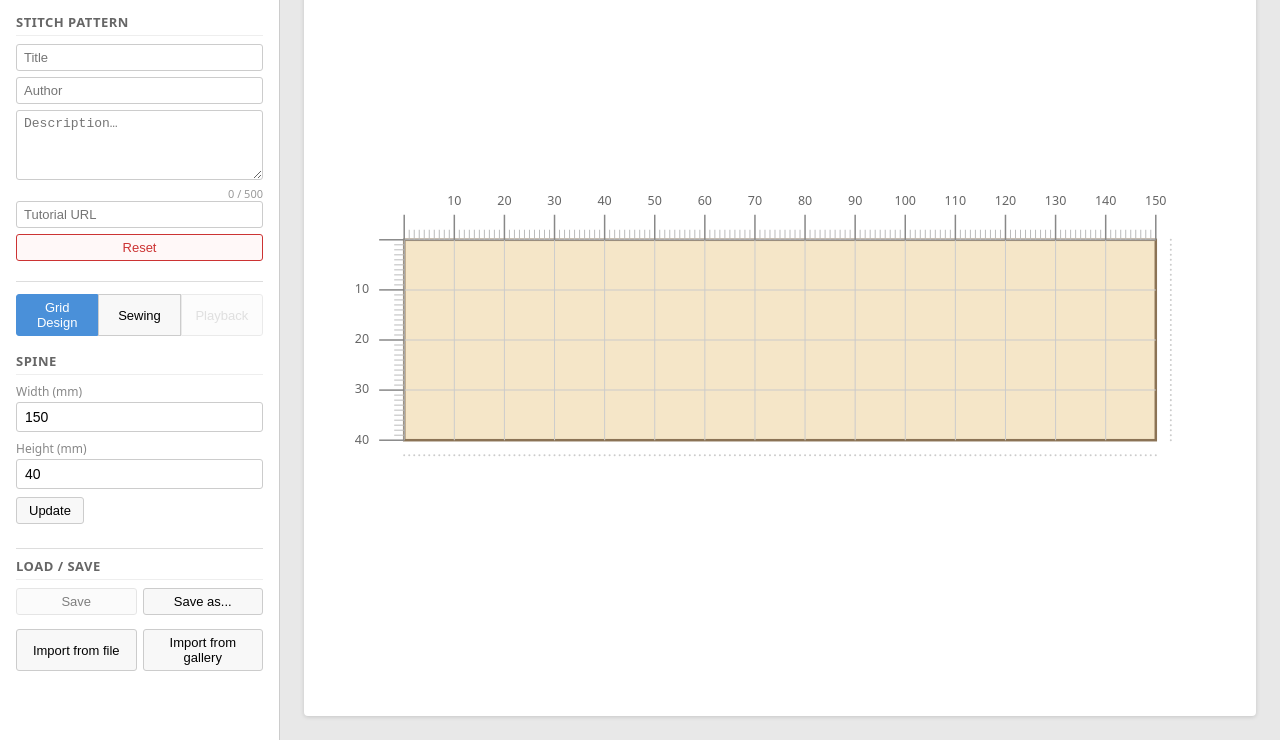
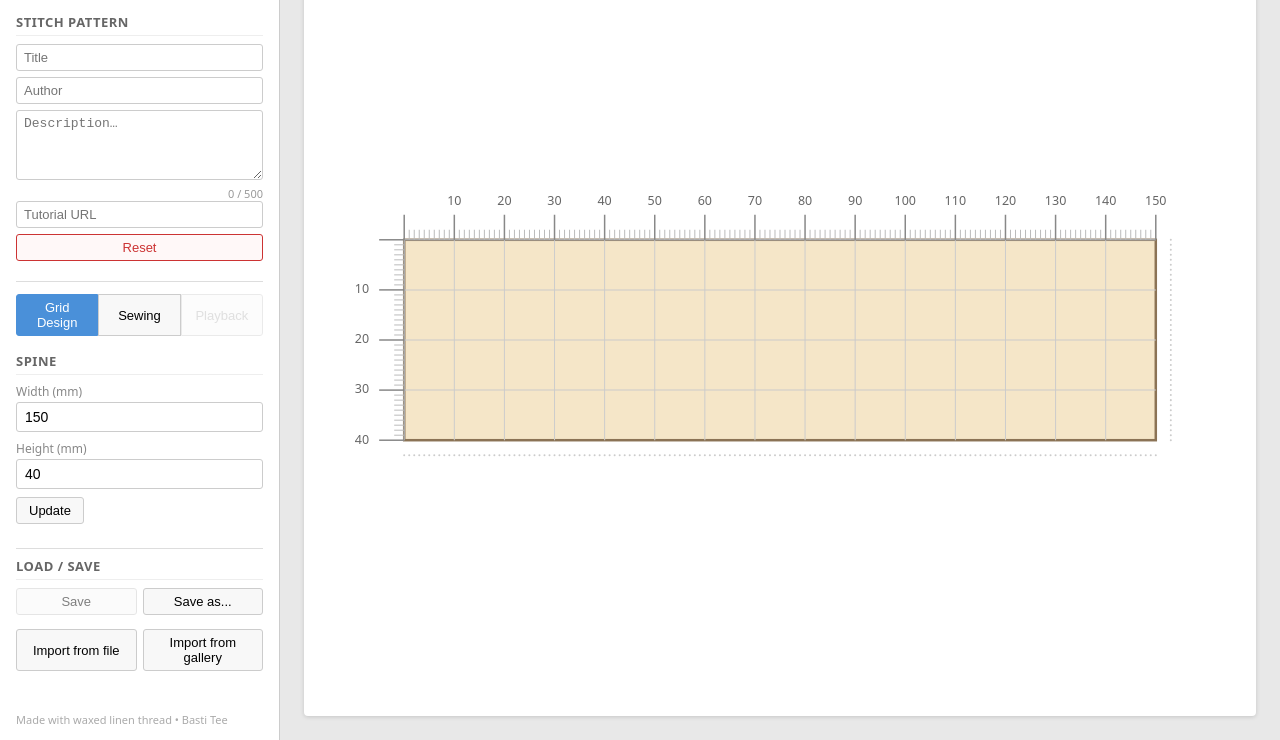
Before and after one commit to BastiTee/bookbinding-stitcher, a website built with Vite: page index.html in a window 1280 px wide. Shown: the part 60-800 px from the top of the page. Built offline with nearby package versions, Linux system fonts and the light colour scheme.

Commit message:
Add footer

```diff
--- a/src/style.css
+++ b/src/style.css
@@ -30,6 +30,24 @@ body {
   border-right: 1px solid #ccc;
   padding: 16px;
   overflow-y: auto;
+  display: flex;
+  flex-direction: column;
+}
+
+.sidebar-footer {
+  margin-top: auto;
+  padding-top: 12px;
+}
+
+.sidebar-footer-link {
+  font-size: 11px;
+  color: #aaa;
+  text-decoration: none;
+  cursor: default;
+}
+
+.sidebar-footer-link:hover {
+  cursor: pointer;
 }
 
 .app-header {
--- a/src/ui.ts
+++ b/src/ui.ts
@@ -288,6 +288,16 @@ export function buildUI(container: HTMLElement, model: GridModel) {
   const fileNameDisplay = el("div", "current-file-name");
   persistentPanel.appendChild(fileNameDisplay);
   persistentPanel.appendChild(importError);
+
+  const sidebarFooter = el("div", "sidebar-footer");
+  const footerLink = document.createElement("a");
+  footerLink.href = "https://github.com/BastiTee/bookbinding-stitcher";
+  footerLink.target = "_blank";
+  footerLink.rel = "noopener noreferrer";
+  footerLink.className = "sidebar-footer-link";
+  footerLink.textContent = "Made with waxed linen thread • Basti Tee";
+  sidebarFooter.appendChild(footerLink);
+  sidebar.appendChild(sidebarFooter);
 
   function updateFileNameDisplay() {
     fileNameDisplay.textContent = currentFileName ?? "";
```
